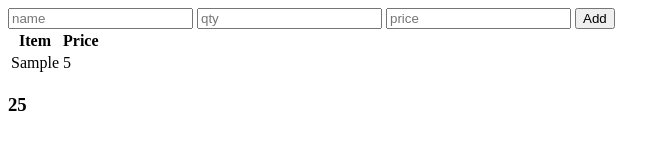
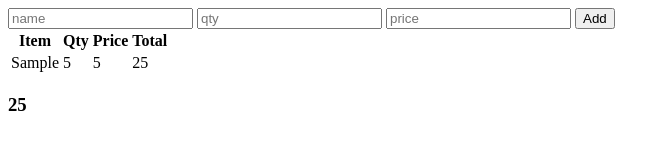
Before and after one commit to acciojob/shopping-cart-Ajmal777, a website: page main.html in a window 1280 px wide. Both pictures are taken after typing "Sample", "5", "5" into the empty fields and a click on the button "Add". Shown: the whole page, without its empty margins (0-670 px from the left). Drawn offline with Linux system fonts and the light colour scheme.

Commit message:
created a submission

```diff
--- a/main.html
+++ b/main.html
@@ -15,7 +15,9 @@
 		<thead>
 			<tr>
 				<th>Item</th>
+				<th>Qty</th>
 				<th>Price</th>
+				<th>Total</th>
 			</tr>
 		</thead>
 		<tbody id="table-tbody">
--- a/script.js
+++ b/script.js
@@ -16,7 +16,9 @@ btn.addEventListener('click', () =>{
 	const tr = document.createElement('tr');
 	tr.innerHTML = `
 	<td>${itemName}</td>
+	 <td>${itemQty}</td>
 	<td>${itemPrice}</td>
+	 <td>${itemQty * itemPrice}</td>
 	`
 	tbody.appendChild(tr);
 	total.innerText = totalCost;
```
